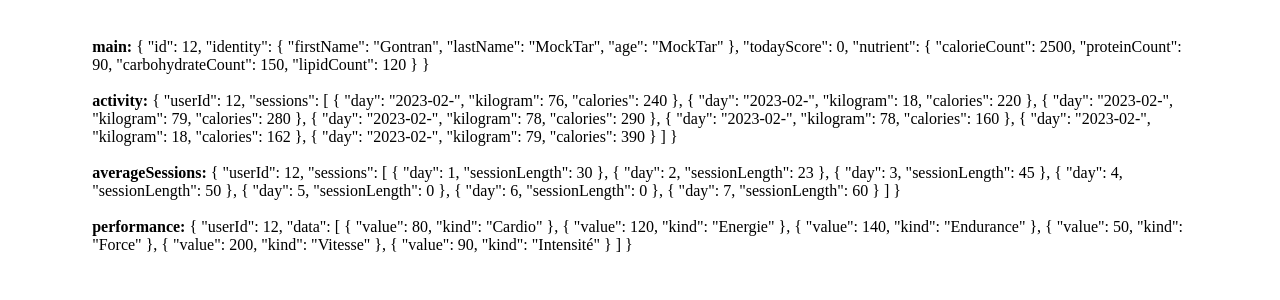
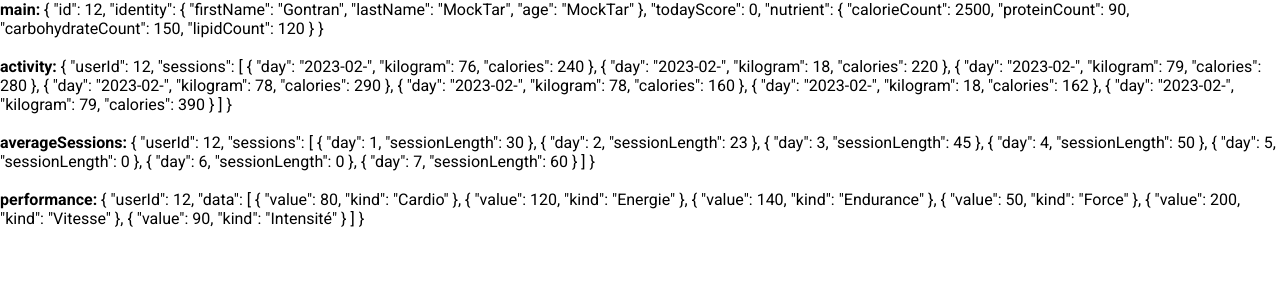
Before and after one commit to david-mi/-DAJR_David_Michel_11_12_02_2023, a React (Create React App) app: page / in a window 1280 px wide. Shown: the top 300 px of the page. Built offline with nearby package versions, Linux system fonts and the light colour scheme.

Commit message:
style: removing general padding

```diff
--- a/src/styles/base/base.css
+++ b/src/styles/base/base.css
@@ -1,7 +1,11 @@
+@import url('https://fonts.googleapis.com/css2?family=Roboto:wght@400;500;700&display=swap');
+
+* {
+  font-family: 'Roboto', sans-serif;
+}
+
 #root {
   min-height: 100vh;
-  padding-inline: clamp(20px, 9vw - 1.8vmax, 100px);
-  padding-top: clamp(20px, 3vw, 40px);
   display: flex;
   flex-direction: column;
 }
```
